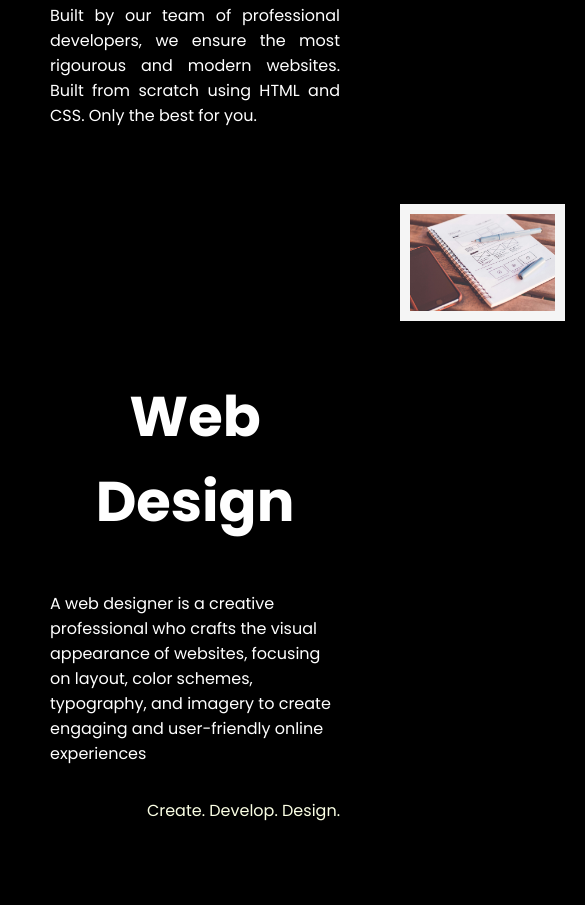
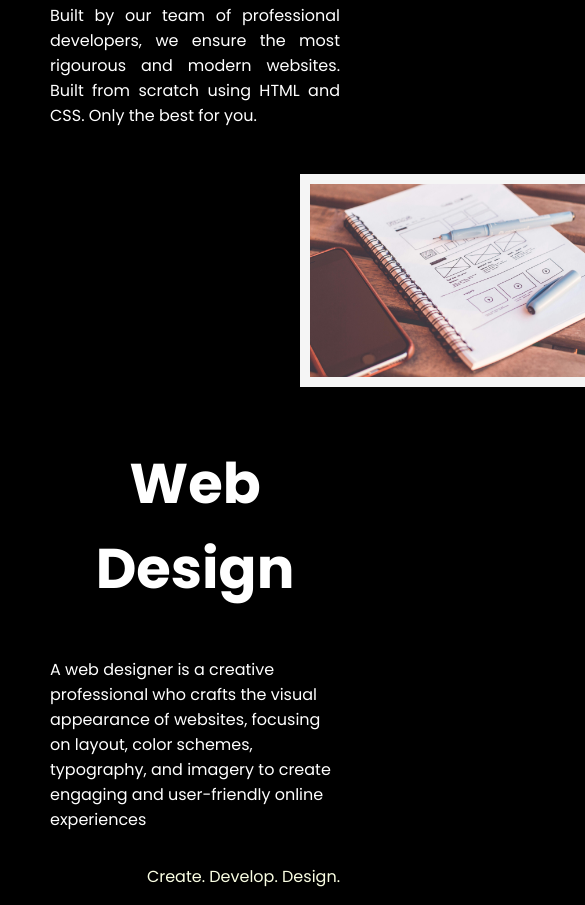
Before and after one commit to prk0906/AgencyWebsite, a plain HTML site: page index.html in a window 390 px wide. Shown: the part 2122-3027 px from the top of the page, 585 px wide, since content can reach past the window. Before the commit the page ends 2961 px from the top, so only its background shows below. Drawn offline with Linux system fonts and the light colour scheme.

Commit message:
CSS Change

```diff
--- a/style.css
+++ b/style.css
@@ -52,8 +52,7 @@ footer {
 .image{
   height: 50%;
   width: 50%;
-  margin-left: 350px;
-  margin-top: 30px;
+  margin-left: 250px;
   border: 10px solid whitesmoke;
   border-width: 10px 10px;
 }
@@ -65,6 +64,12 @@ footer {
 @media  (max-width:680px){
   .logo{
     width: 100px;
+  }
+  #ani{
+    width: 100px;
+  }
+  .image{
+    width: 100%;
   }
   h1{
     font-size: 3rem;
```
